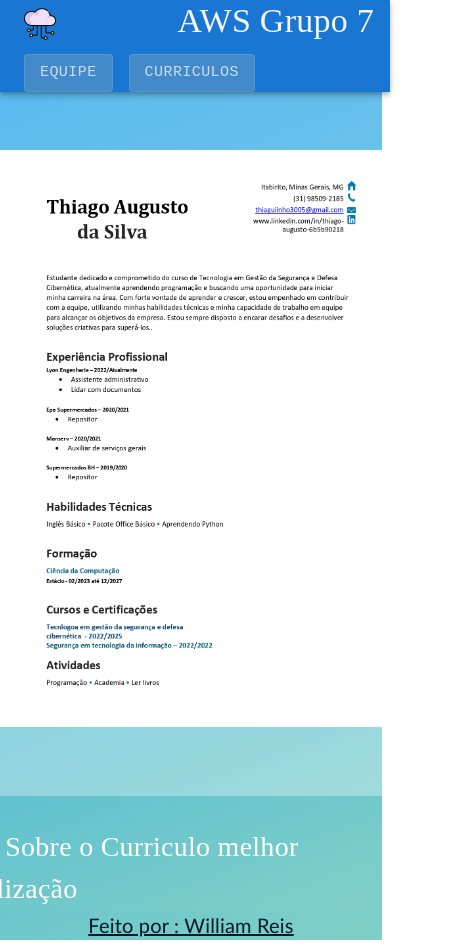
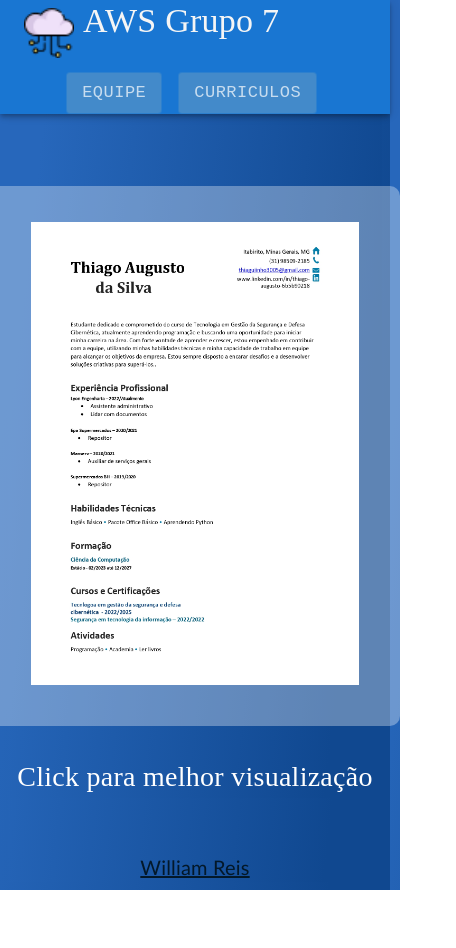
Before and after one commit to WilliamReisO/grupo-aws-tcc, a React (Vite) app: page /curriculo in a window 390 px wide. Shown: the whole page, 456 px wide, since content can reach past the window. After the commit the page ends 890 px from the top, so only its background shows below. Built offline with nearby package versions, Linux system fonts and the light colour scheme.

Commit message:
Resposividade Aplicada

```diff
--- a/src/App.css
+++ b/src/App.css
@@ -1,6 +1,9 @@
 .Fundo{
-    background-color: #0093E9;
-    background-image: linear-gradient(160deg, #0093E9 0%, #80D0C7 100%);
+    background-image: linear-gradient( 96.5deg,  rgba(39,103,187,1) 10.4%, rgba(16,72,144,1) 87.7% );
+    background-size:100%;
+}
+body{
+    background-image: linear-gradient( 96.5deg,  rgba(39,103,187,1) 10.4%, rgba(16,72,144,1) 87.7% );
     background-size:100%;
 }
 .footer{
--- a/src/App.tsx
+++ b/src/App.tsx
@@ -2,7 +2,6 @@ import { BrowserRouter as Router, Routes, Route } from 'react-router-dom';
 import './App.css'
 import Contatos from './components/Paginas/contatos/Contato';
 import Curriculo from './components/Paginas/curriculos/Curriculo';
-import Inicial from './components/Paginas/home/Home';
 import { Grid, Typography } from '@mui/material';
 import NavBar from './components/Estaticos/navbar/Navbar';
 
@@ -21,7 +20,7 @@ function App() {
               <Route path="/contatos" element=
                 {<Contatos />} />
               <Route path="/" element=
-                {<Inicial />} />
+                {<Contatos />} />
               <Route path="/curriculo" element=
                 {<Curriculo />} />
             </Routes>
@@ -29,7 +28,7 @@ function App() {
         </Router>
         <Grid className='footer'>
           <Typography id='assina'>
-            Feito por :  William Reis
+            William Reis
           </Typography>
         </Grid>
       </Grid>
--- a/src/components/Estaticos/navbar/Navbar.css
+++ b/src/components/Estaticos/navbar/Navbar.css
@@ -1,13 +1,12 @@
 .outlinedButton {
-  border-color: #7ca6c06d !important;
   color: #ffffffb4 !important;
   background-color: #7ca6c06d !important;
-  font-size: 15px !important;
+  font-size: 17px !important;
   font-family:'Courier New', Courier, monospace !important;
 }
 .outlinedButton:hover {
   border-color: #7ca6c06d !important;
-  color: #ffffffb4 !important;
+  color: #ffffff7f !important;
   background-color: #7ca6c06d !important;
 }
 .cursor {
@@ -18,7 +17,7 @@
 
 }
 .nome{
-  margin-left: 13vh !important;
+  margin-left: 13vh ;
   color: whitesmoke;
   font-family:'Times New Roman', Times, serif !important;
 }
@@ -36,10 +35,26 @@
 .nav-estrutura{
   display: flex;
   justify-content:space-between;
-  background-color: #ffffff00
 }
 @media screen and (max-width: 992px) {
   .nome{
-    margin-left: 1vh !important;
+    margin-left: 1vh ;
 }
 }
+@media screen and (max-width: 412px) {
+  .nav-estrutura{
+    justify-content:flex-start;
+  }
+  .nome{
+    margin-left: 25px ;
+}
+.menu-nav{
+  margin-left:5vh ;
+}
+.img{
+  width: 50px;
+}
+.outlinedButton{
+  font-size: 17px !important;
+}
+}
--- a/src/components/Paginas/contatos/Contato.css
+++ b/src/components/Paginas/contatos/Contato.css
@@ -78,7 +78,7 @@ a:hover {
   }
   .title {
     color: rgb(11, 11, 11);
-    font-size: 18px;
+    font-size: 15px;
     margin-top: 10px;
   }
 
@@ -110,3 +110,18 @@ a:hover {
   }
 
 }
+@media screen and (max-width: 992px) {
+  .modal{
+    margin-top: 200px;
+    width: 400px;
+    height: 500px;
+    margin-left: 0px;
+  }
+  .card{
+    width: 120px;
+    height: 340px ;
+    text-align: center ;
+    margin-bottom: 20px ;
+    margin-left: 7px;
+  }
+}
--- a/src/components/Paginas/contatos/Contato.tsx
+++ b/src/components/Paginas/contatos/Contato.tsx
@@ -19,15 +19,15 @@ function Contatos(){
             <link rel="stylesheet" href="https://cdnjs.cloudflare.com/ajax/libs/font-awesome/4.7.0/css/font-awesome.min.css" />
     <Swiper
         slidesPerView={3}
-        spaceBetween={2}
+        spaceBetween={1}
         className="mySwiper"
       >
         <SwiperSlide>
             <Grid className="card">
             <Box>
-                <img src="https://avatars.githubusercontent.com/u/123428616?v=4" alt="foto william" className='criador1' />
+                <img src="https://media.licdn.com/dms/image/D4D03AQFkqxPaZLJ27A/profile-displayphoto-shrink_800_800/0/1687462662427?e=1693440000&v=beta&t=G51V9m_LM6w8EStVKpzsPMO899Pw2YXHwdvHF_pNbmc" alt="foto william" className='criador1' />
                 <h3> William Reis </h3>
-                 <p className="title">Desenvolvedor Java
+                 <p className="title">Desenvolvedor FullStack
                  </p>
 
                     <div className='redesC'>
@@ -83,10 +83,25 @@ Assistente administrativo</p>
             </Box>
         </Grid>
         </SwiperSlide>
+        <SwiperSlide>
+        <Grid className="card">
+            <Box>
+            <img src="img/1687986027318.jpg" className='criador1' />
+                    <h3> Vitor Lucio </h3>
+                 <p className="title">
+Assistente administrativo</p>
+                    <div className='redesC'>
+                    <a href="https://www.linkedin.com/in/vitorlucio98/"target="_blank" rel="noopener noreferrer"><i className="fa fa-linkedin
+                    tamanho"></i></a>
+                    <a href="https://drive.google.com/file/d/1AprsxF_paxNEd-S4jn-R8ITMqjtgo8pf/view?usp=sharing" target="_blank" rel="noopener noreferrer"><i className="fa fa-inbox
+                    tamanho"></i></a>
+                    </div>
+            </Box>
+        </Grid>
+        </SwiperSlide>
         </Swiper>
     </Grid>
     </Grid>
-    <script src="https://cdn.jsdelivr.net/npm/swiper@9/swiper-bundle.min.js"></script>
 </Grid>
         </>
     )
--- a/src/components/Paginas/curriculos/Curriculo.css
+++ b/src/components/Paginas/curriculos/Curriculo.css
@@ -18,8 +18,7 @@ justify-content: center;
   font-size: 50px ;
 }
 .fundocv{
-  background-color: #0093E9 !important;
-  background-image: linear-gradient(160deg, #0093E9 0%, #80D0C7 100%);
+  background-image: linear-gradient( 96.5deg,  rgba(39,103,187,1) 10.4%, rgba(16,72,144,1) 87.7% );
   background-size:100%  !important;
   display: flex;
   align-items: center;
@@ -64,3 +63,12 @@ justify-content: center;
 }
 
 }
+@media screen and (max-width: 992px) {
+  .rectangle-22{
+    width: 410px;
+    height: 540px;
+    margin-left: 0% ;
+    margin-top: 120px;
+  }
+
+}
--- a/src/components/Paginas/curriculos/Curriculo.tsx
+++ b/src/components/Paginas/curriculos/Curriculo.tsx
@@ -30,13 +30,13 @@ import "swiper/css/pagination";
         </SwiperSlide>
         <SwiperSlide ><a href="https://drive.google.com/file/d/1RVyhR5gf0tCdkfk7e0UIMBB0Q4Nmh6Qe/view?usp=sharing" target="_blank" rel="noopener noreferrer"><img src="img/Curriculo William.png" alt="William"/></a>
         </SwiperSlide>
-        <SwiperSlide >Curriculo Vitor </SwiperSlide>
-        <SwiperSlide ><a href="https://drive.google.com/file/d/1-fBVXwcjuu2DZpIvlQ55K2R53sLCIdVy/view?usp=sharing" target="_blank" rel="noopener noreferrer"><img src="img/Modelo-de-Currriculo.pdf.png" alt="patricia" width={150}/></a>
+        <SwiperSlide ><a href="https://drive.google.com/file/d/1AprsxF_paxNEd-S4jn-R8ITMqjtgo8pf/view?usp=sharing" target="_blank" rel="noopener noreferrer"><img src="/public/img/vitor-lucio-Currriculo.pdf" alt="Vitor" width={150}/></a></SwiperSlide>
+        <SwiperSlide ><a href="https://drive.google.com/file/d/1-fBVXwcjuu2DZpIvlQ55K2R53sLCIdVy/view?usp=sharing" target="_blank" rel="noopener noreferrer"><img src="img/Modelo-de-Currriculo.pdf.png" alt="claudinho" width={150}/></a>
         </SwiperSlide>
      </Swiper>
       </Grid>
       <Box className="indica"><Typography className='txt'>
-        Click Sobre o Curriculo melhor visualização
+        Click para melhor visualização
         </Typography></Box>
       </Grid>
      </Grid>
```
Also changed, not shown: public/img/1687986027318.jpg (added), 1 other file (tests, documents, lock files or other folders).
